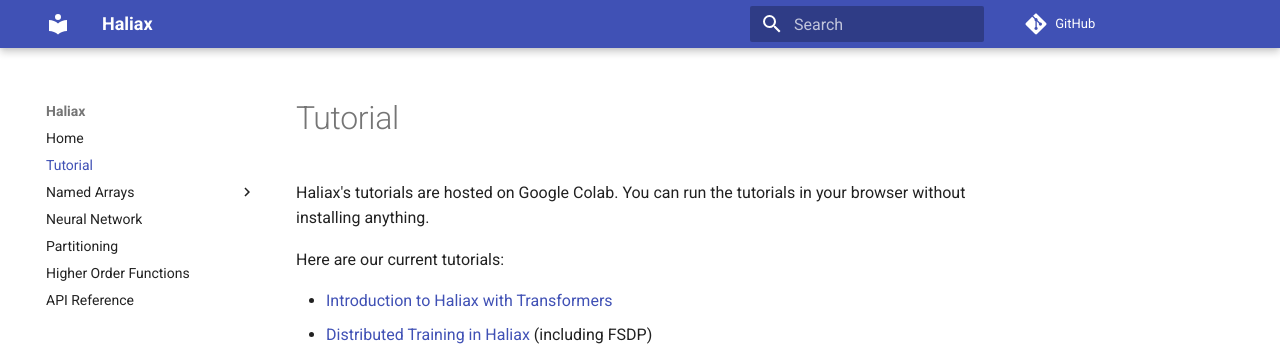
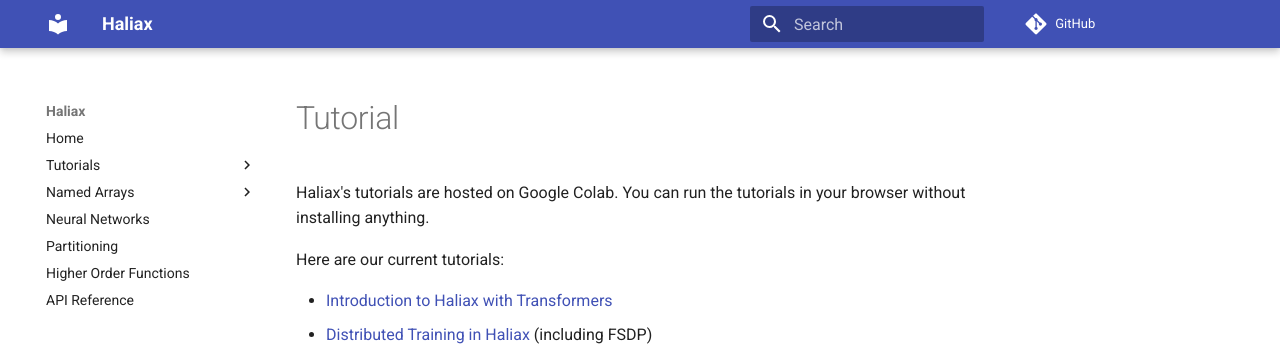
Before and after one commit to stanford-crfm/haliax, an MkDocs documentation site: the page built from docs/tutorial.md, in a window 1280 px wide. Shown: the top 349 px of the page. Built offline with MkDocs 1.6.1 and Material for MkDocs 9.7.7, drawn with Linux system fonts in a browser that asks for light colours; comment, search, counter and statistics services are not loaded; some of the changed lines change nothing that is shown.

Commit message:
hoist the tutorials to the toc

```diff
--- a/mkdocs.yml
+++ b/mkdocs.yml
@@ -72,11 +72,15 @@
   - docs
 nav:
   - Home: 'index.md'
-  - Tutorial: 'tutorial.md'
+  - Tutorials:
+      - "Introduction to Haliax": https://colab.research.google.com/drive/1TiTcQQ4V5mopbgCu1SVl-oqJtXn7rFnC
+      - "Distributed Training and FSDP": https://colab.research.google.com/drive/1QX4yH3zRFF3Xiibf1aahETcSQ5nbcUMz
+      - "Tensor Parallelism": https://colab.research.google.com/drive/18_BrtDpe1lu89M4T6fKzda8DdSLtFJhi
+      - "Mixed Precision with `jmp`": https://colab.research.google.com/drive/1_4cikwt-UhSH7yRzNRK8ze9msM9r2mEl?usp=sharing
   - Named Arrays:
     - Broadcasting: 'broadcasting.md'
     - Indexing and Slicing: 'indexing.md'
-  - Neural Network: 'nn.md'
+  - Neural Networks: 'nn.md'
   - Partitioning: 'partitioning.md'
   - Higher Order Functions: 'hof.md'
   - API Reference: 'api.md'
```
